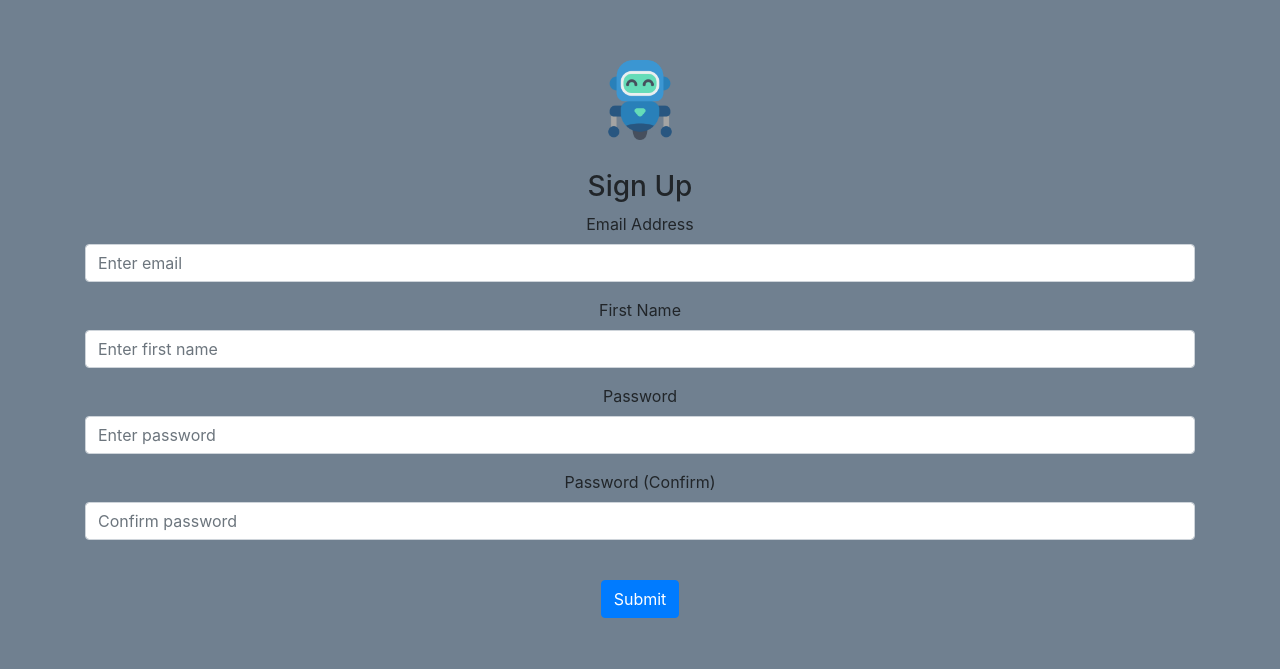
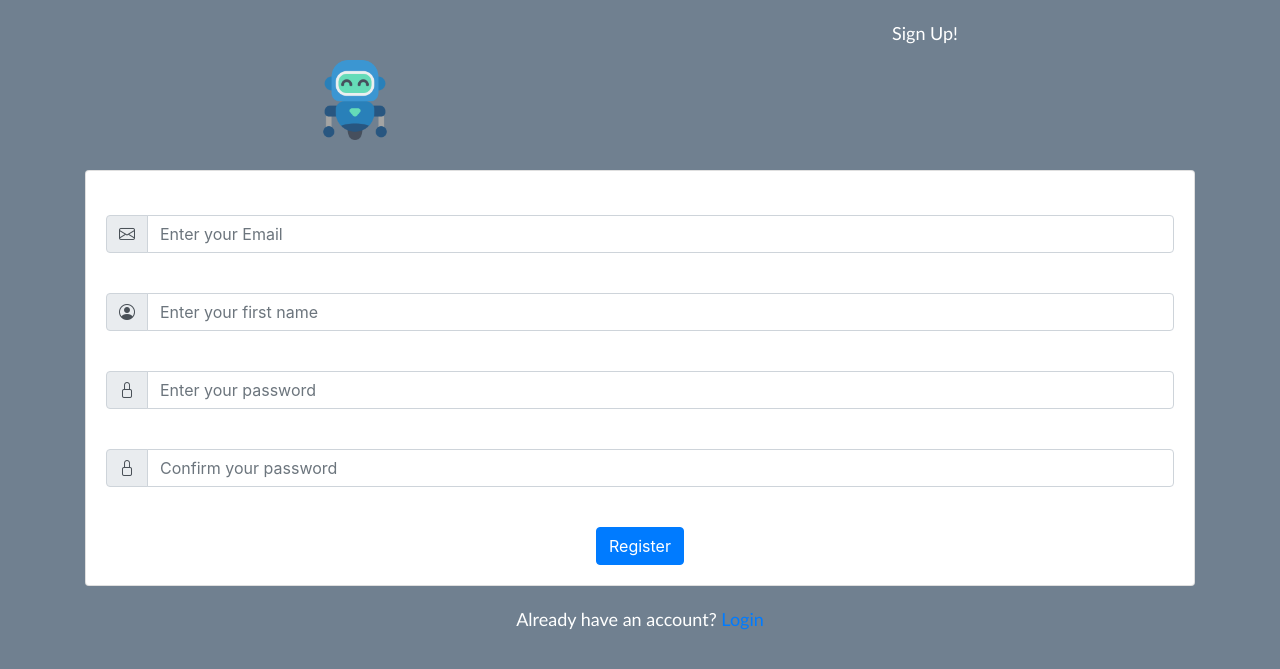
Before and after one commit to mirkosprojects/socialmedia-bot, a Flask app: page /sign-up in a window 1280 px wide. Shown: the top 669 px of the page. Run offline with Flask 3, Linux system fonts and the light colour scheme; some libraries are stand-ins or nearby versions.

Commit message:
changed login and signin pages interface

```diff
--- a/website/templates/sign_up.html
+++ b/website/templates/sign_up.html
@@ -2,28 +2,71 @@
 {% include "messages.html" %}
 
 <div class="container">
-  <img src="../static/logo.png" alt="Logo" id="icon">
+  <div class="row gutters">
+    <div class="col-xl-6 col-lg-6 col-md-6 col-sm-6 col-6" id="div1">
+      <img src="../static/logo.png" alt="Logo" id="icon" name="icon">
+    </div>
+    <div class="col-xl-6 col-lg-6 col-md-6 col-sm-6 col-6" id="div2">
+      <div class="imessage">
+        <p class="from-them" id="bot_greeting">Sign Up!</p>
+      </div>
+    </div>
+  </div>
+  <form method="POST">
+    <div class="card h-100">
+      <div class="card-body">
+        <!-- <h3 align="center">Sign Up</h3> -->
+        <div class="form-group">
           <br>
-  <form method="POST">
-    <h3 align="center">Sign Up</h3>
-    <div class="form-group">
-      <label for="email">Email Address</label>
-      <input type="email" class="form-control" id="email" name="email" placeholder="Enter email" />
+          <div class="input-group mb-3">
+            <div class="input-group-prepend">
+              <span class="input-group-text" id="email-addon"><i class="bi bi-envelope"></i></span>
+            </div>
+            <input type="email" class="form-control" placeholder="Enter your Email" id="email" name="email"
+              aria-describedby="email-addon">
+          </div>
         </div>
         <div class="form-group">
-      <label for="firstName">First Name</label>
-      <input type="text" class="form-control" id="firstName" name="firstName" placeholder="Enter first name" />
+          <br>
+          <div class="input-group mb-3">
+            <div class="input-group-prepend">
+              <span class="input-group-text" id="name-addon"><i class="bi bi-person-circle"></i></span>
+            </div>
+            <input type="text" class="form-control" placeholder="Enter your first name" id="firstName" name="firstName"
+              aria-describedby="email-addon">
+          </div>
+          <!-- <label for="firstName">First Name</label>
+          <input type="text" class="form-control" id="firstName" name="firstName" placeholder="Enter first name" /> -->
         </div>
         <div class="form-group">
-      <label for="password1">Password</label>
-      <input type="password" class="form-control" id="password1" name="password1" placeholder="Enter password" />
+          <br>
+          <div class="input-group mb-3">
+            <div class="input-group-prepend">
+              <span class="input-group-text" id="password1-addon"><i class="bi bi-lock"></i></span>
+            </div>
+            <input type="password" class="form-control" id="password1" name="password1" placeholder="Enter your password"
+              aria-describedby="password1-addon">
+          </div>
+          <!-- <label for="password1">Password</label>
+          <input type="password" class="form-control" id="password1" name="password1" placeholder="Enter password" /> -->
         </div>
         <div class="form-group">
-      <label for="password2">Password (Confirm)</label>
-      <input type="password" class="form-control" id="password2" name="password2" placeholder="Confirm password" />
+          <br>
+          <div class="input-group mb-3">
+            <div class="input-group-prepend">
+              <span class="input-group-text" id="password2-addon"><i class="bi bi-lock"></i></span>
+            </div>
+            <input type="password" class="form-control" id="password2" name="password2" placeholder="Confirm your password"
+              aria-describedby="password2-addon">
+          </div>
+          <!-- <label for="password2">Password (Confirm)</label>
+          <input type="password" class="form-control" id="password2" name="password2" placeholder="Confirm password" /> -->
         </div>
         <br />
-    <button type="submit" class="btn btn-primary">Submit</button>
+        <button type="submit" class="btn btn-primary">Register</button>
+      </div>
+    </div>
   </form>
+  <p style="transform: rotate(0);">Already have an account? <a href="/login" class="stretched-link">Login</a></p>
 </div>
 {% endblock %}
```
Also changed, not shown: website/templates/login.html (+35 -9 lines). Lines whose indentation alone changed are shown as unchanged.
